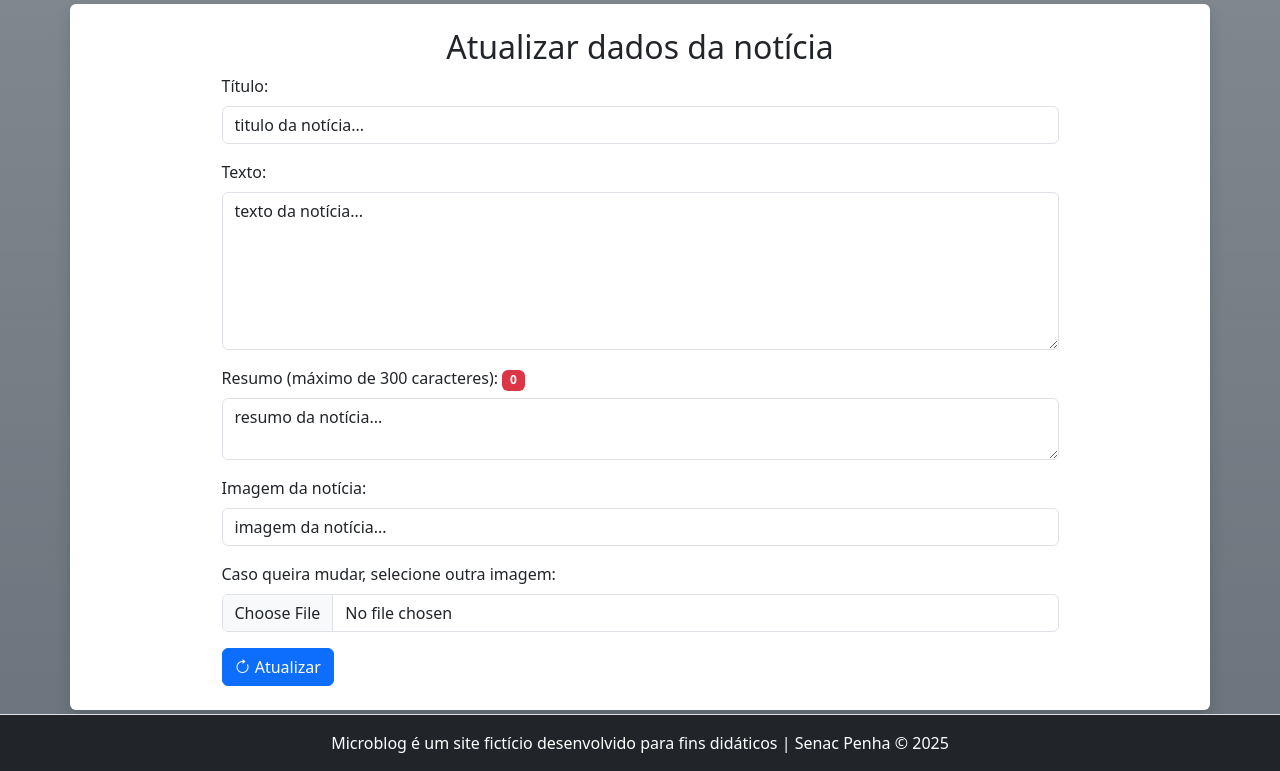
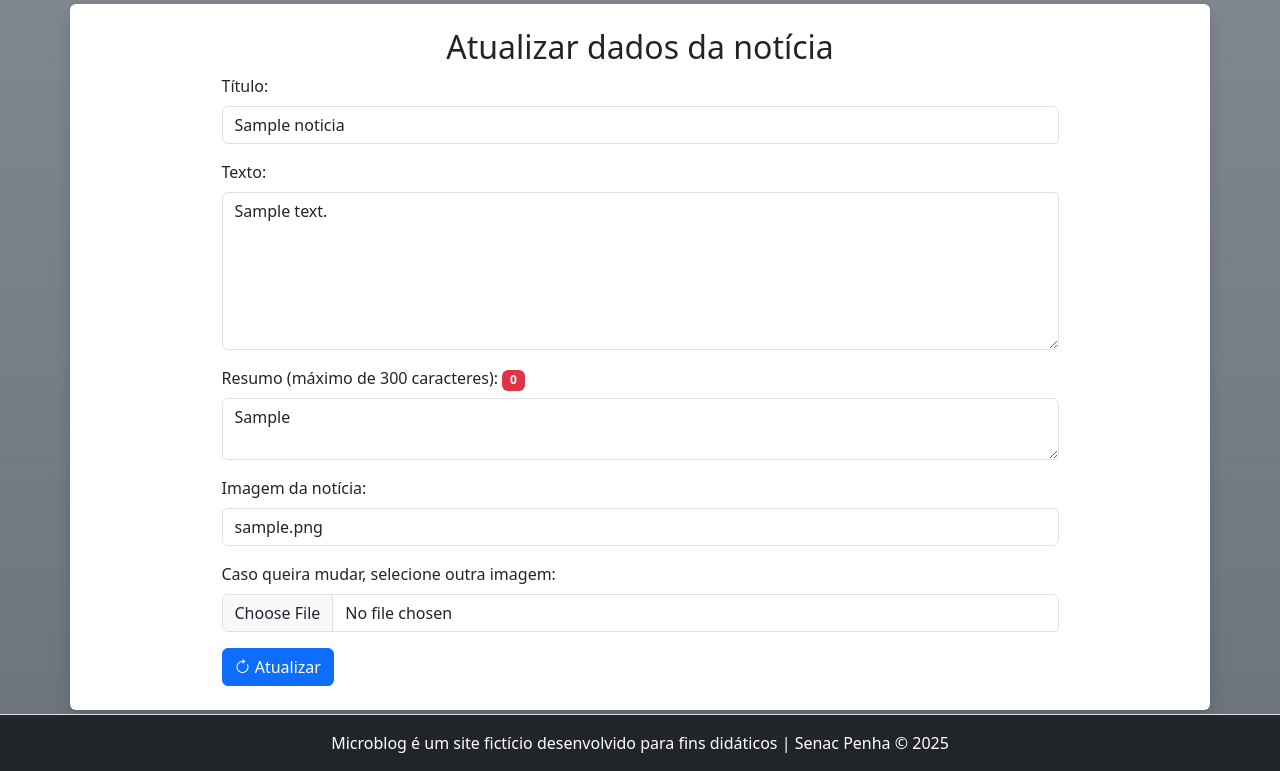
Before and after one commit to AndreVictordmr/microblog-andre, a PHP site: page /admin/noticia-atualiza.php?id=1 in a window 1280 px wide. Shown: the part 73-844 px from the top of the page. Run offline with PHP 8.4, Linux system fonts and the light colour scheme; the visitor is signed in with stand-in values (Sample User, id 1); tables that the repository leaves empty or names only in its code hold one stand-in row (values such as "Sample post").

Commit message:
Atualizar e excluir noticias

```diff
--- a/admin/noticia-atualiza.php
+++ b/admin/noticia-atualiza.php
@@ -19,21 +19,43 @@ if(!$id) Utils::redirecionePara("noticiais.php");
 try {
     $dados=$noticiaServico->buscarPorId($id, $_SESSION['id'], $_SESSION['tipo']);
     if(!$dados) $erro="Noticia não encontrada";
+} catch (\Throwable $e) {
+    $erro="Erro ao buscar dados da noticia. <br>".$e->getMessage();
+}
+
 if($_SERVER['REQUEST_METHOD']==="POST"){
-        $titulo=$_POST['titulo'];
-        $texto=$_POST['texto'];
-        $resumo=$_POST['resumo'];
+if(empty($_POST['titulo'])|| empty($_POST['texto']) ||empty($_POST['resumo'])){
+		$erro ="Preencha todos os campos";
+	} else{
+		try {
+			$titulo = Utils::sanitizar($_POST['titulo']);
+			$texto = Utils::sanitizar($_POST['texto']);
+			$resumo = Utils::sanitizar($_POST['resumo']);
+
 			$arquivo = $_FILES['imagem'];
+
+            /*Se o usuario enviar uma nova imagem e se nao possue erro no envio fazemos um novo upload caso contrario mantemos a mesma imagem */
+            Utils::testarCoisa($arquivo);
+            if(!empty($arquivo) && $arquivo['error']===UPLOAD_ERR_OK){
+                //vamos fazer um novo upload
+                Utils::upload($arquivo);
                 $imagem=$arquivo['name'];
 
-        $noticia = new Noticia($titulo,$texto,$resumo,$imagem,$_SESSION['id']);
+            }else{
+                $imagem=$dados['imagem'];
+            }
+
+
+            $noticia = new Noticia($titulo,$texto,$resumo,$imagem,$_SESSION['id'],$id);
 
             $noticiaServico->atualizar($noticia,$_SESSION['tipo']);
 
             Utils::redirecionePara("noticias.php");
+
+		} catch (\Throwable $e) {
+			$erro = "Erro ao atualizar noticias. <br>" .$e->getMessage();
 		}
-} catch (\Throwable $e) {
-    $erro="Erro ao buscar dados da noticia. <br>".$e->getMessage();
+	}
 }
 
 require_once "../includes/cabecalho-admin.php";
@@ -50,34 +72,34 @@ require_once "../includes/cabecalho-admin.php";
 		<?php if($erro){ ?>
 			<p class="alert alert-danger text-center"><?=$erro?></p>
 		<?php } ?>
-        <form class="mx-auto w-75" action="" method="post" id="form-atualizar" name="form-atualizar" autocomplete="off">
+        <form class="mx-auto w-75" action="" method="post" id="form-atualizar" name="form-atualizar" autocomplete="off" enctype="multipart/form-data">
             <input type="hidden" name="id" value="id da notícia...">
 
             <div class="mb-3">
                 <label class="form-label" for="titulo">Título:</label>
-                <input value="titulo da notícia..." class="form-control" type="text" id="titulo" name="titulo">
+                <input value="<?= $dados['titulo'] ?>" class="form-control" type="text" id="titulo" name="titulo">
             </div>
 
             <div class="mb-3">
                 <label class="form-label" for="texto">Texto:</label>
-                <textarea class="form-control" name="texto" id="texto" cols="50" rows="6">texto da notícia...</textarea>
+                <textarea class="form-control" name="texto" id="texto" cols="50" rows="6"><?= $dados['texto'] ?></textarea>
             </div>
 
             <div class="mb-3">
                 <label class="form-label" for="resumo">Resumo (máximo de 300 caracteres):</label>
                 <span id="maximo" class="badge bg-danger">0</span>
-                <textarea class="form-control" name="resumo" id="resumo" cols="50" rows="2" maxlength="300">resumo da notícia...</textarea>
+                <textarea class="form-control" name="resumo" id="resumo" cols="50" rows="2" maxlength="300"><?= $dados['resumo'] ?></textarea>
             </div>
 
             <div class="mb-3">
                 <label for="imagem-existente" class="form-label">Imagem da notícia:</label>
                 <!-- campo somente leitura, meramente informativo -->
-                <input value="imagem da notícia..." class="form-control" type="text" id="imagem-existente" name="imagem-existente" readonly>
+                <input value="<?= $dados['imagem'] ?>" class="form-control" type="text" id="imagem-existente" name="imagem-existente" readonly>
             </div>
 
             <div class="mb-3">
                 <label for="imagem" class="form-label">Caso queira mudar, selecione outra imagem:</label>
-                <input class="form-control" type="file" id="imagem" name="imagem" accept="image/png, image/jpeg, image/gif, image/svg+xml">
+                <input class="form-control" type="file" id="imagem" name="imagem" accept="image/png, image/jpeg, image/gif, image/svg+xml" >
             </div>
 
             <button class="btn btn-primary" name="atualizar"><i class="bi bi-arrow-clockwise"></i> Atualizar</button>
--- a/admin/noticias.php
+++ b/admin/noticias.php
@@ -65,7 +65,7 @@ require_once "../includes/cabecalho-admin.php";
 						</td>
 						<td>
 							<a class="btn btn-danger excluir"
-							href="noticia-exclui.php<?= $noticia['id'] ?>">
+							href="noticia-exclui.php?id=<?= $noticia['id'] ?>">
 							<i class="bi bi-trash"></i> Excluir
 							</a>
 						</td>
--- a/src/Services/NoticiaServico.php
+++ b/src/Services/NoticiaServico.php
@@ -18,6 +18,15 @@ class NoticiaServico{
         if($tipo !== "admin"){$pega->bindValue(":id",$id);}
         $pega->execute();
         return $pega->fetchAll();
+    }
+
+    public function mostrarNoticia(int $id):array{
+        $sql = "SELECT noticias.id, noticias.titulo, noticias.data, usuario.nome, noticias.imagem,noticias.texto,noticias.resumo as autor from noticias join usuario on noticias.usuario_id = usuario.id  where id=:id";
+
+        $pega = $this->conexao->prepare($sql);
+        $pega->bindValue(":id",$id);
+        $pega->execute();
+        return $pega->fetch();
     }
 
     public function inserir(Noticia $dados):void{
```
Also changed, not shown: admin/noticia-exclui.php (+15 -4 lines), noticia.php (+12 -1 lines), images/pessoa_braco_aberto.jpg (added), images/pizzaiolo.png (added). Lines whose indentation alone changed are shown as unchanged.
